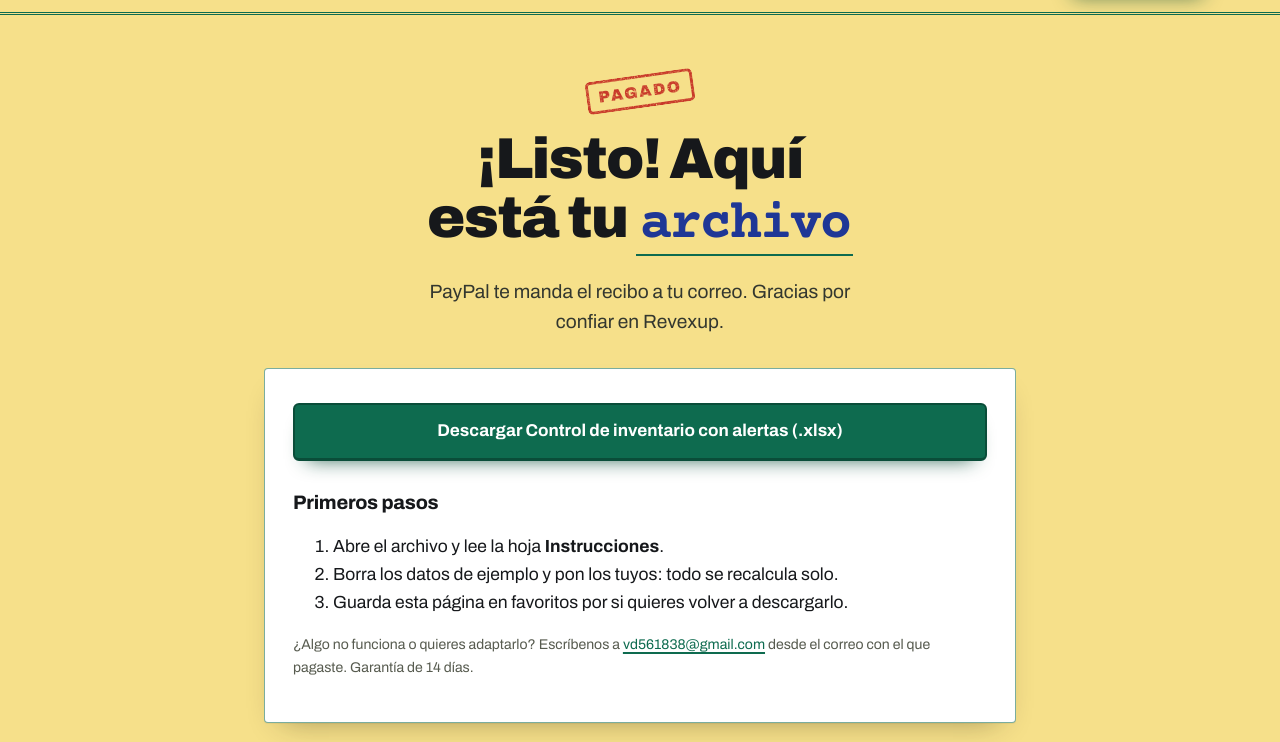
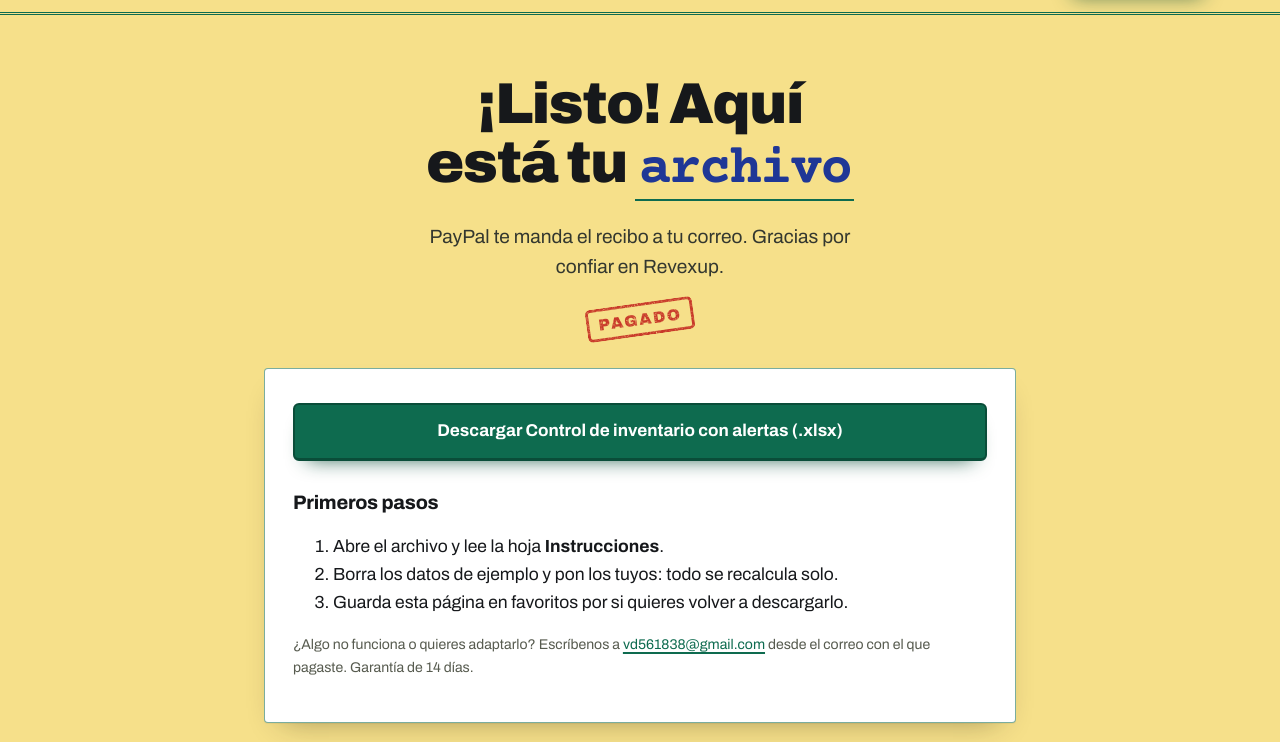
Before and after one commit to revexup/revexup.github.io, a plain HTML site: page descargas/487b0ca5e72ab0cb/index.html in a window 1280 px wide. Shown: the part 58-800 px from the top of the page. Drawn offline with nearby package versions, Linux system fonts and the light colour scheme.

Commit message:
Publicar sitio 2026-11-24 17:07

```diff
--- a/assets/css/main.css
+++ b/assets/css/main.css
@@ -45,7 +45,7 @@ code,kbd{font-family:var(--maquina);font-size:.92em}
 .fine{font-size:.88rem;color:var(--tinta-3)}
 .tnum{font-variant-numeric:tabular-nums}
 /* lo que se llena solo: tinta de máquina sobre el renglón de la forma */
-.hl,.llena{font-family:var(--maquina);font-weight:700;color:var(--azul);letter-spacing:-.045em;font-size:.94em;padding:0 .06em;
+.hl,.llena{font-family:var(--maquina);font-weight:700;color:var(--azul);letter-spacing:-.04em;font-size:.94em;padding:0 .06em;
   background:linear-gradient(var(--verde),var(--verde)) 0 100%/100% 2px no-repeat;-webkit-box-decoration-break:clone;box-decoration-break:clone}
 .pluma{font-family:var(--pluma);color:var(--boli);line-height:1.15}
 
--- a/descargas/487b0ca5e72ab0cb/index.html
+++ b/descargas/487b0ca5e72ab0cb/index.html
@@ -38,9 +38,9 @@
 </div></header>
 <main>
 <section class="hero"><div class="wrap narrow center">
-<span class="sello" style="position:relative;top:auto;right:auto;display:inline-block;font-size:1rem;margin-bottom:22px">Pagado</span>
 <h1>¡Listo! Aquí está tu <span class="llena">archivo</span></h1>
 <p class="lead" style="margin:0 auto">PayPal te manda el recibo a tu correo. Gracias por confiar en Revexup.</p>
+<span class="sello" style="position:relative;top:auto;right:auto;display:inline-block;font-size:1rem;margin-top:22px">Pagado</span>
 <div class="card" style="text-align:left;margin-top:32px">
 <a class="btn btn-primary btn-lg" style="width:100%;margin:6px 0;white-space:normal" href="/descargas/487b0ca5e72ab0cb/Revexup-Inventario.xlsx" download>Descargar Control de inventario con alertas (.xlsx)</a>
 <h3 style="margin-top:24px">Primeros pasos</h3>
```
Also changed, not shown: 404.html (+2 -2 lines), descargas/4a70e36d4870b7c0/index.html (+1 -1 lines), descargas/91279e3f91a9afa0/index.html (+1 -1 lines), descargas/caf8d1f2b9b04c42/index.html (+1 -1 lines).
